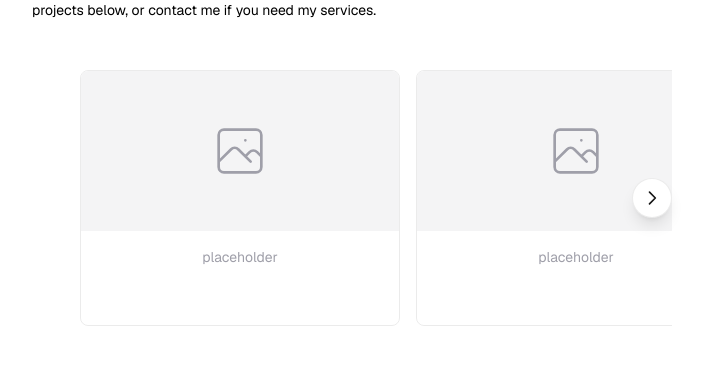
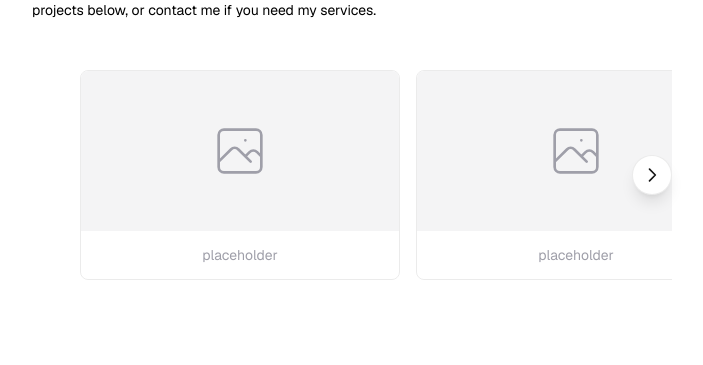
Before and after one commit to conradtondryk/website-0, a Next.js app: page / in a window 1280 px wide. Shown: the part 251-616 px from the top of the page, without its empty margins (288-991 px from the left). Built offline with nearby package versions, Linux system fonts and the light colour scheme.

Commit message:
restructure carousel slides for easy adjustment

```diff
--- a/app/components/carousel/Carousel.tsx
+++ b/app/components/carousel/Carousel.tsx
@@ -72,7 +72,7 @@ export default function Carousel({
       <div
         ref={scrollContainerRef}
         onScroll={handleScroll}
-        className={`${height} flex gap-4 overflow-x-auto scrollbar-hide scroll-smooth px-12`}
+        className="flex gap-4 overflow-x-auto scrollbar-hide scroll-smooth px-12"
         style={{ scrollbarWidth: 'none', msOverflowStyle: 'none' }}
       >
         {projects.map((project, index) => (
--- a/app/components/carousel/ProjectCard.tsx
+++ b/app/components/carousel/ProjectCard.tsx
@@ -12,13 +12,9 @@ export default function ProjectCard({
   projectUrl,
 }: ProjectCardProps) {
   return (
-    <a
-      href={projectUrl}
-      target="_blank"
-      rel="noopener noreferrer"
-      className="flex-shrink-0 w-full sm:w-80 h-64 rounded-lg border border-black/[.08] dark:border-white/[.145] overflow-hidden transition-all hover:border-black/[.2] dark:hover:border-white/[.3] hover:shadow-lg"
-    >
-      <div className="w-full h-40 bg-zinc-100 dark:bg-zinc-900 overflow-hidden">
+    <div className="flex-shrink-0 w-full sm:w-80 rounded-lg border border-black/[.08] dark:border-white/[.145] overflow-hidden transition-all hover:border-black/[.2] dark:hover:border-white/[.3] hover:shadow-lg flex flex-col">
+      {/* Image Box */}
+      <div className="w-full h-40 bg-zinc-100 dark:bg-zinc-900 flex items-center justify-center">
         {imageUrl ? (
           <img
             src={imageUrl}
@@ -26,9 +22,8 @@ export default function ProjectCard({
             className="w-full h-full object-cover"
           />
         ) : (
-          <div className="w-full h-full flex items-center justify-center text-zinc-400 dark:text-zinc-600">
           <svg
-              className="w-16 h-16"
+            className="w-16 h-16 text-zinc-400 dark:text-zinc-600"
             fill="none"
             stroke="currentColor"
             strokeWidth="1"
@@ -41,20 +36,13 @@ export default function ProjectCard({
               d="M4 16l4.586-4.586a2 2 0 012.828 0L16 16m-2-2l1.586-1.586a2 2 0 012.828 0L20 14m-6-6h.01M6 20h12a2 2 0 002-2V6a2 2 0 00-2-2H6a2 2 0 00-2 2v12a2 2 0 002 2z"
             />
           </svg>
-          </div>
         )}
       </div>
-      <div className="h-20 py-2 px-4 flex flex-col items-center">
-        <h3 className="text-lg font-semibold text-black dark:text-zinc-50 mb-1">
-          {title}
-        </h3>
-        <p className="text-sm text-zinc-600 dark:text-zinc-400 line-clamp-2">
-          {description}
-        </p>
-        {!imageUrl && (
-          <p className="text-sm text-zinc-400 dark:text-zinc-600 mt-1">placeholder</p>
-        )}
+
+      {/* Text Box */}
+      <div className="w-full h-12 flex items-center justify-center text-center">
+        <p className="text-sm text-zinc-400 dark:text-zinc-600">placeholder</p>
       </div>
-    </a>
+    </div>
   );
 }
```
Lines whose indentation alone changed are shown as unchanged.
